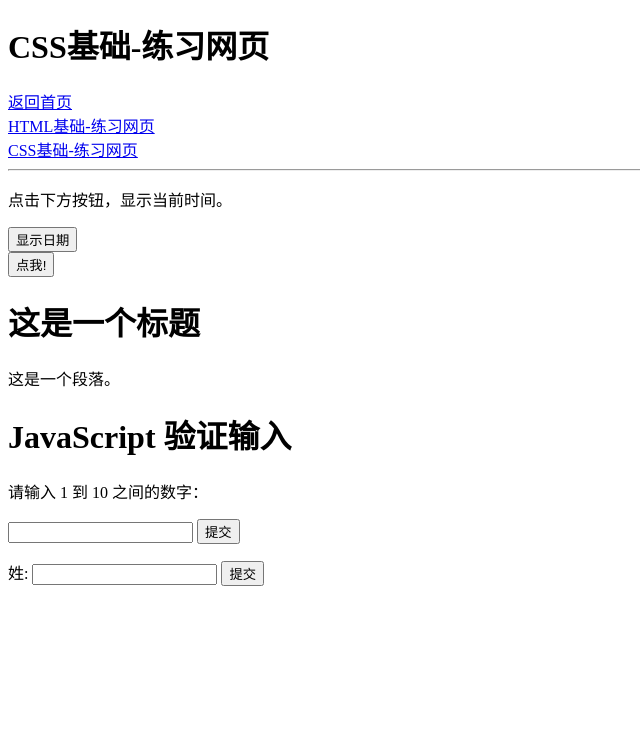
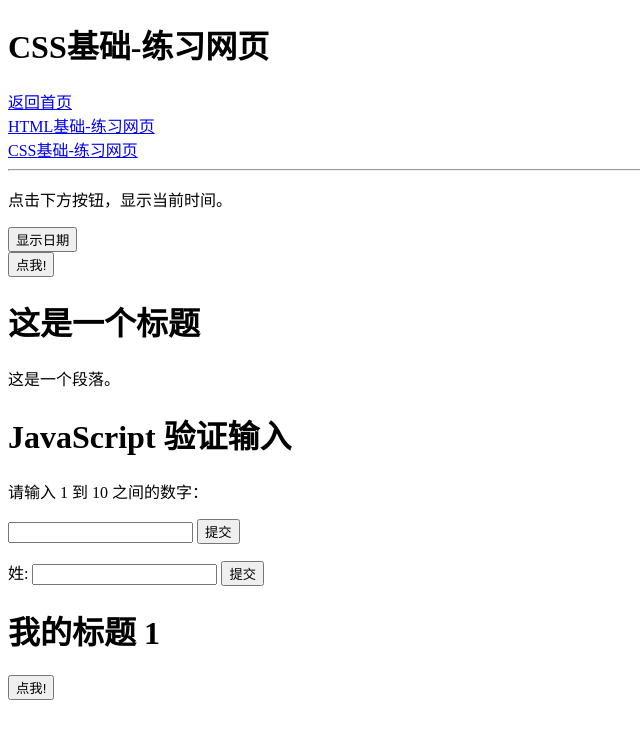
Before and after one commit to X1ethan/x1ethan.github.io, a plain HTML site: page post/article_003.html in a window 1280 px wide. Shown: the whole page, without its empty margins (0-640 px from the left). Drawn offline with Linux system fonts and the light colour scheme.

Commit message:
add dom test

```diff
--- a/post/article_003.html
+++ b/post/article_003.html
@@ -51,6 +51,12 @@
         </form>
     </div>
 
+    <div>
+        <h1 id="id1">我的标题 1</h1>
+        <button type="button" onclick="document.getElementById('id1').style.color='red'">
+            点我!</button>
+    </div>
+
 </body>
 
 </html>
```
